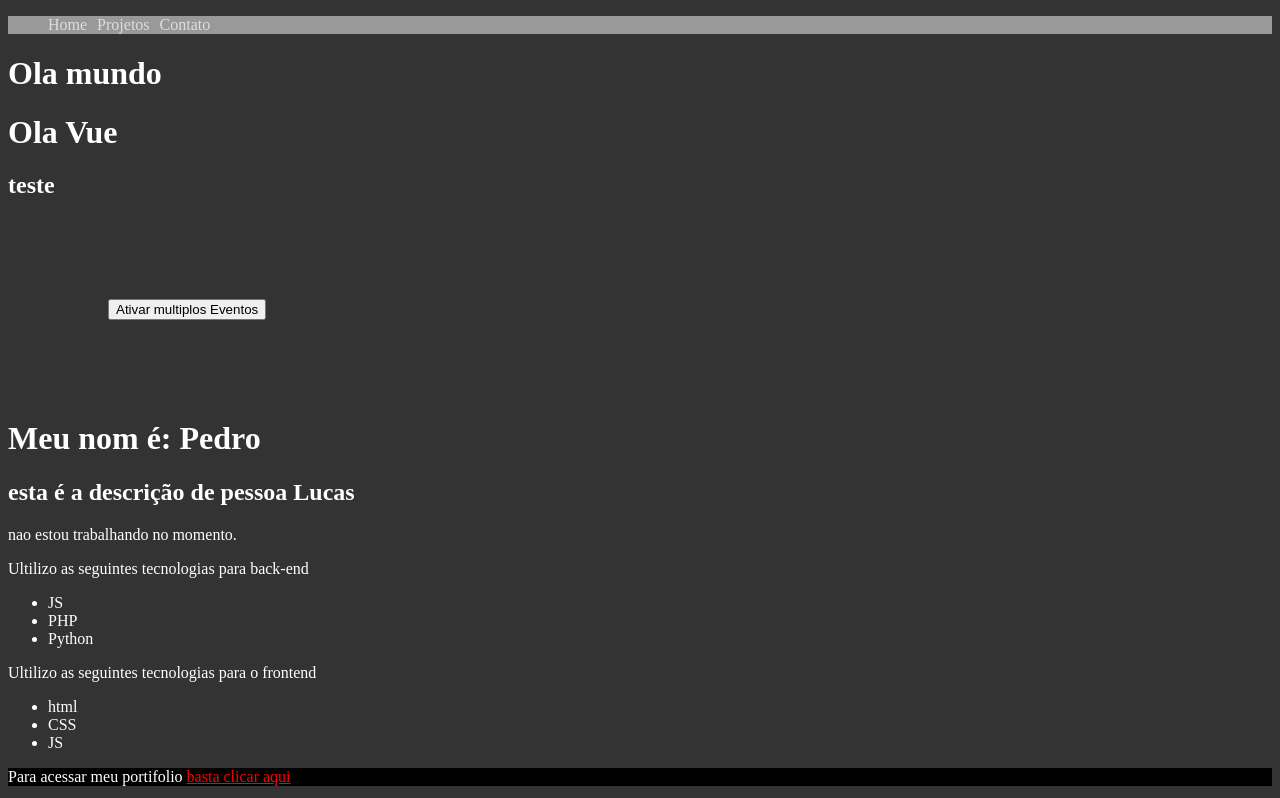
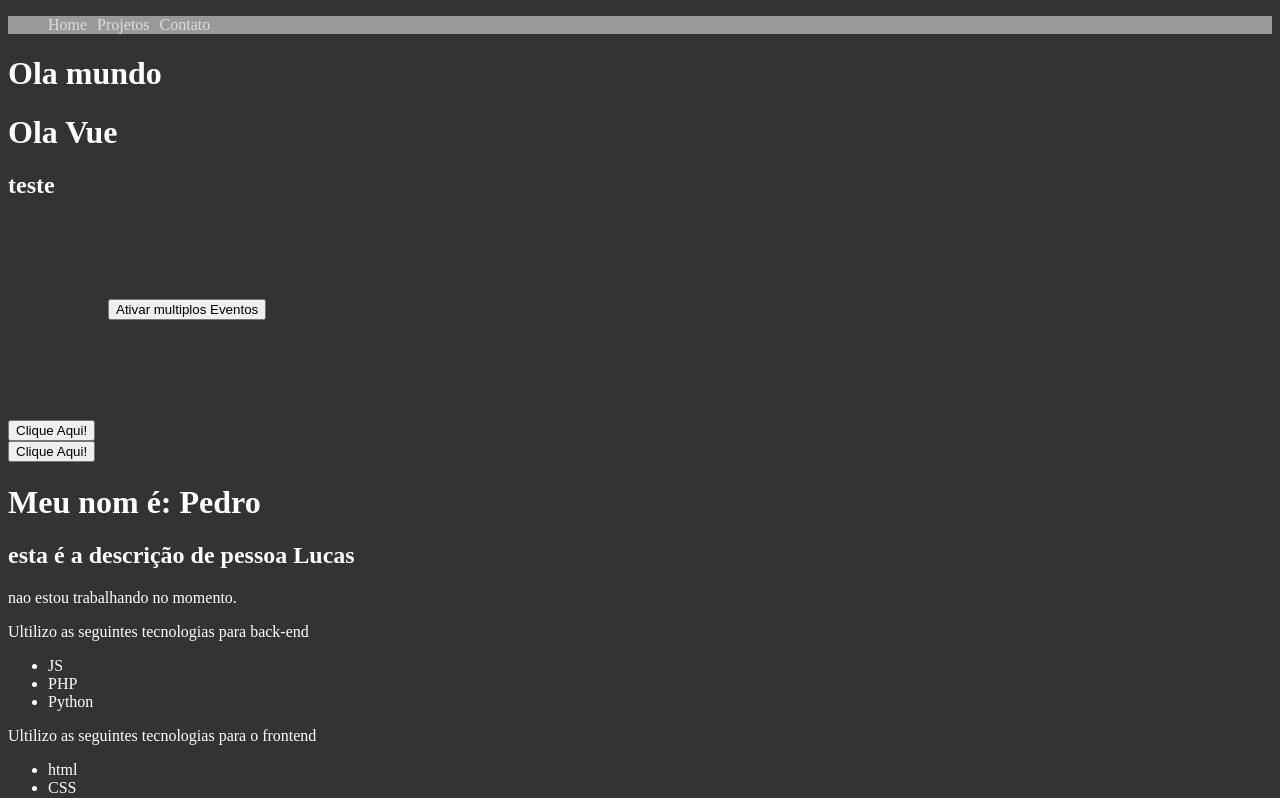
Before and after one commit to LucasMeyble/vuejs, a Vue app in the folder documentation/: page / in a window 1280 px wide. Shown: the top 798 px of the page. Built offline with nearby package versions, Linux system fonts and the light colour scheme.

Commit message:
reutilização de componentes

```diff
--- /dev/null
+++ b/documentation/src/components/Reutilizacao.vue
@@ -0,0 +1,22 @@
+<template>
+    <div>
+        <button @click="ativar">Clique Aqui!</button>
+        <span v-show="ativou">Ativado</span>
+    </div>
+</template>
+
+<script>
+export default {
+    name: "Reutilizacao",
+    data() {
+        return{
+            ativou: false
+        }
+    },
+    methods: {
+        ativar() {
+            this.ativou = !this.ativou
+        }
+    }
+}
+</script>
--- a/documentation/src/components/firstComponent.vue
+++ b/documentation/src/components/firstComponent.vue
@@ -3,17 +3,21 @@
     <h1>Ola Vue</h1>
     <h2>{{title}}</h2>
     <multiplosEventos />
+    <Reutilizacao />
+    <Reutilizacao />
 </div>
 </template>
 
 
 <script>
-import MultiplosEventos from './MultiplosEventos.vue'
+import MultiplosEventos from './MultiplosEventos.vue';
+import Reutilizacao from './Reutilizacao.vue';
 
 export default {
     name: 'firstComponent',
     components: {
-        MultiplosEventos
+        MultiplosEventos,
+        Reutilizacao
     },
     props: {
         title: String
```
